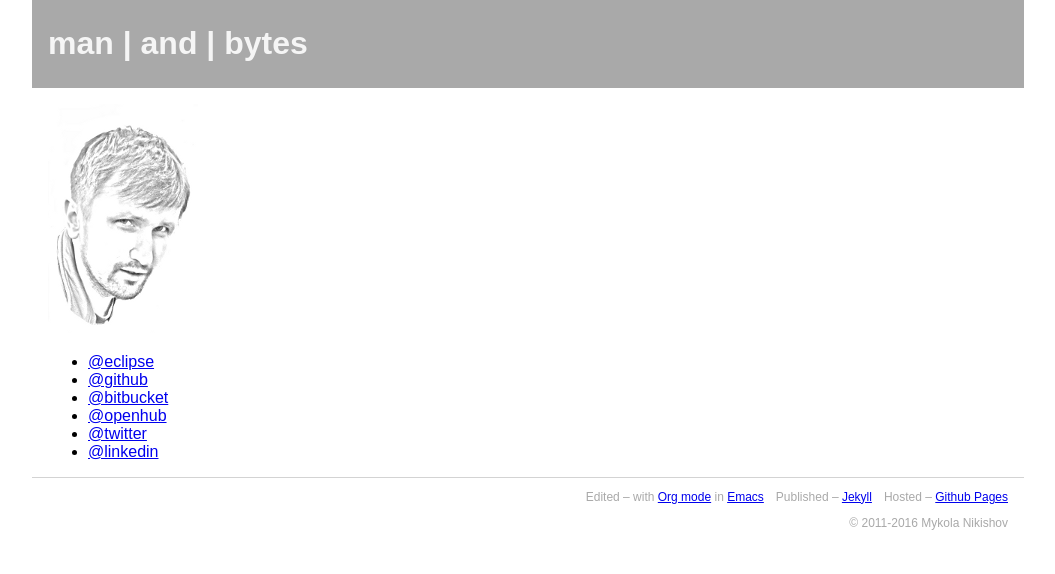
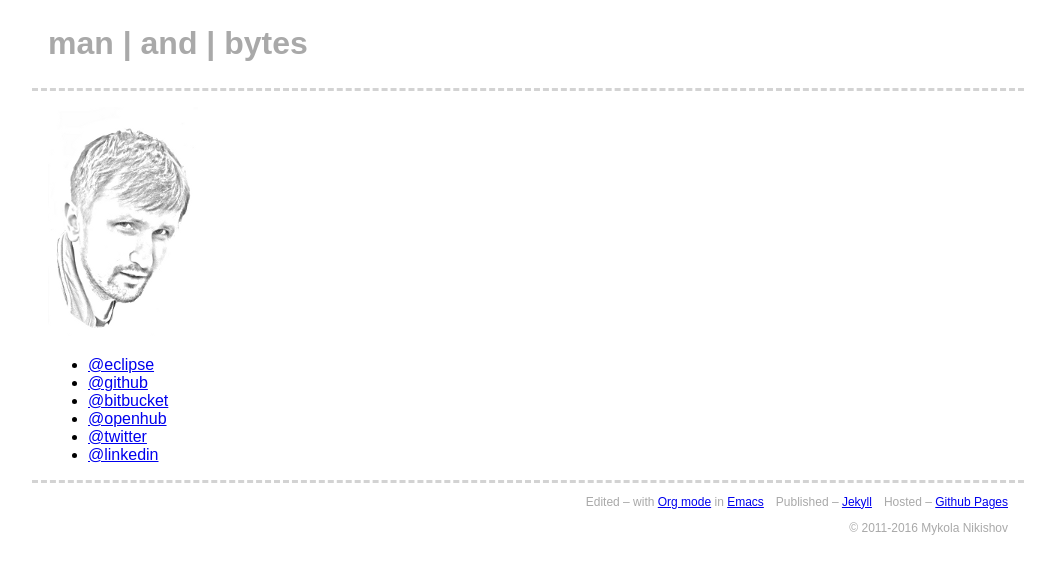
Before and after one commit to manandbytes/manandbytes.github.com, a Jekyll site: the page built from index.md, in a window 1280 px wide. Shown: the top 574 px of the page, without its empty margins (112-1167 px from the left). Built offline with Jekyll 4.4.1, drawn with Linux system fonts in a browser that asks for light colours.

Commit message:
Dashed border on top of the main block and the footer
Adjust title's font and background colors to play nice with the border.

```diff
--- a/css/main.css
+++ b/css/main.css
@@ -12,8 +12,11 @@ header {
     padding: 0.25rem 1rem;
     max-width: 60rem;
     margin: 0 auto;
-    color: whitesmoke;
-    background-color: darkgrey;
+    color: darkgrey;
+}
+
+main, footer {
+    border-top: .2rem dashed lightgrey;
 }
 
 header h1 {
@@ -49,7 +52,6 @@ footer {
     text-align: right;
     font-size: 0.75rem;
     color: darkgrey;
-    border-top: 1px solid lightgrey;
 }
 
 footer ul li {
```
